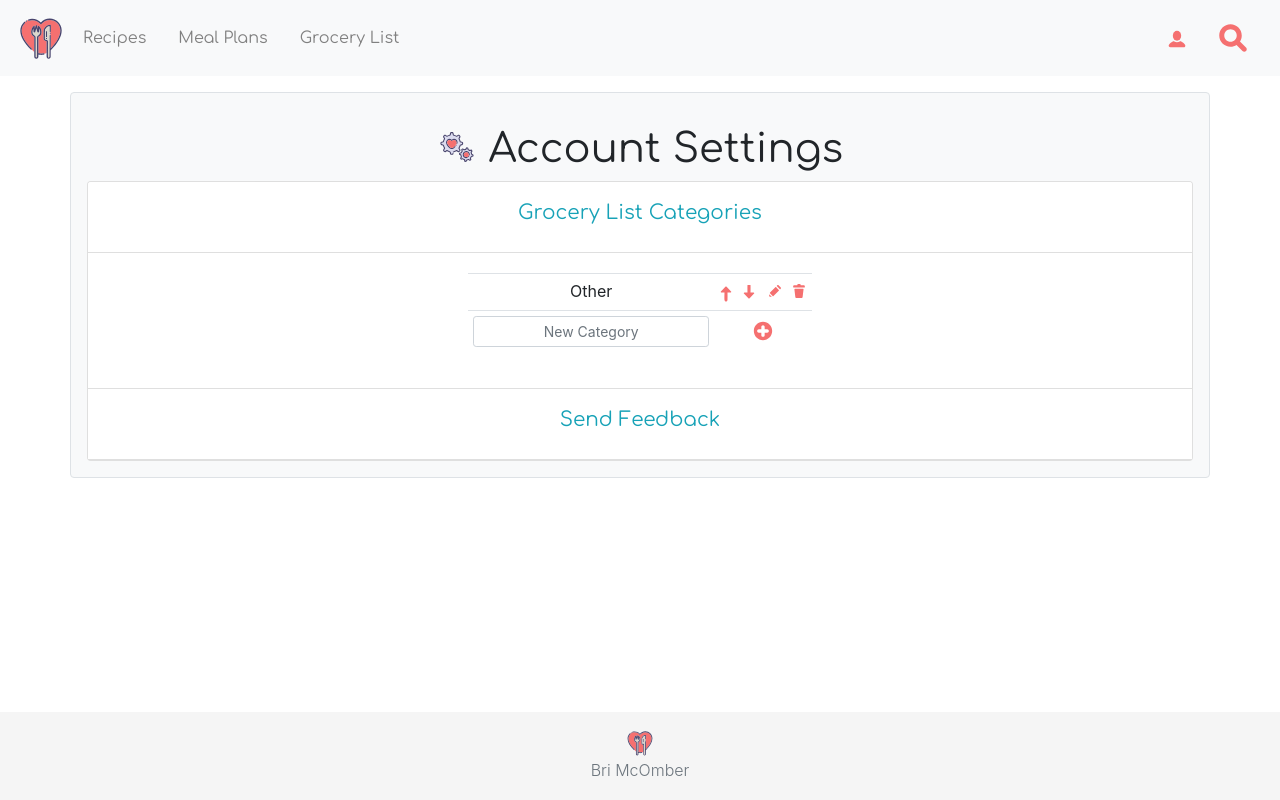
After one commit to brimco/heroku-menu, a Django app: page /settings in a window 1280 px wide, after a click on "Grocery List Categories". The commit adds this page. Run offline with Django 3.2, Linux system fonts and the light colour scheme; the visitor is signed in with stand-in values (Sample User, id 1); data that the repository does not hold is empty; some libraries are stand-ins or nearby versions.

Commit message:
Added a settings page and section to sort grocery list categories

```diff
--- /dev/null
+++ b/menu/static/js/settings.js
@@ -0,0 +1,247 @@
+class GroceryCategories extends React.Component {
+    constructor(props) {
+        super(props);
+
+        this.state = {
+            categories: str_to_dict(this.props.categories),
+            new_category: '',
+            category_to_edit: '',
+            edited_name: ''
+        }
+
+        this.moveUp = this.moveUp.bind(this)
+        this.moveDown = this.moveDown.bind(this)
+        this.edit = this.edit.bind(this)
+        this.saveEdits = this.saveEdits.bind(this)
+        this.delete = this.delete.bind(this)
+        this.confirmDelete = this.confirmDelete.bind(this)
+        this.swap = this.swap.bind(this)
+        this.handleChange = this.handleChange.bind(this)
+        this.addNewCategory = this.addNewCategory.bind(this)
+    }
+
+    sendToDB(info) {
+        fetch(`/settings`, {
+            method: 'PUT',
+            body: JSON.stringify({
+                info: info
+            })
+        })
+        .then(response => response.json())
+        .then(json => {
+            if (json['success'] == false) {
+                console.log(`Error sending to DB: todo: ${info['todo']}, category: ${info['category']}, order: ${info['order']}, error: ${json['error']}`);
+            }
+        })
+    }
+
+    swap(lst, index1, index2) {
+        // update state
+        [lst[index1], lst[index2]] = [lst[index2], lst[index1]]
+        this.setState({
+            categories: lst
+        })
+
+        // send new order to DB for swapped categories
+        this.sendToDB({
+            'todo': 'reorder',
+            'category': lst[index1],
+            'order': index1
+        })
+        this.sendToDB({
+            'todo': 'reorder',
+            'category': lst[index2],
+            'order': index2
+        })
+    }
+
+    moveUp(event) {
+        const lst = this.state.categories
+        const category = event.target.id
+        const old_index = lst.indexOf(category)
+
+        if (old_index > 0) {
+            this.swap(lst, old_index, old_index - 1)
+        }
+    }
+
+    moveDown() {
+        const lst = this.state.categories
+        const category = event.target.id
+        const old_index = lst.indexOf(category)
+
+        if (old_index < lst.length - 1) {
+            this.swap(lst, old_index, old_index + 1)
+        }
+    }
+
+    edit() {
+        this.setState({
+            category_to_edit: event.target.id,
+            edited_name: event.target.id
+        })
+        $('#editModal').modal('show');
+    }
+
+    saveEdits() {
+        const new_categories = this.state.categories
+        new_categories[this.state.categories.indexOf(this.state.category_to_edit)] = this.state.edited_name
+
+        this.setState({
+            categories: new_categories
+        })
+
+        this.sendToDB({
+            'todo': 'rename',
+            'category': this.state.category_to_edit,
+            'edited_name': this.state.edited_name
+        })
+    }
+
+    confirmDelete() {
+        this.setState({category_to_edit: event.target.id})
+        $('#deleteModal').modal('show');
+    }
+
+    delete() {
+        const category = this.state.category_to_edit
+        const new_categories = this.state.categories
+        new_categories.splice(this.state.categories.indexOf(category), 1)
+        this.setState({
+            categories: new_categories
+        })
+
+        this.sendToDB({
+            'todo': 'delete',
+            'category': category
+        })
+    }
+
+    handleChange() {
+        const id = event.target.id
+        const val = event.target.value
+        this.setState({[id]: val})
+    }
+
+    addNewCategory() {
+        event.preventDefault()
+        const category = this.state.new_category
+        const new_categories = this.state.categories
+
+        if (!(this.state.categories.includes(category)) && category != '') {
+            new_categories.push(category)
+            this.setState({
+                new_category: '',
+                categories: new_categories
+            })
+            this.sendToDB({
+                'todo': 'add',
+                'category': category
+            })
+        }
+    }
+
+    render() {
+        const category_rows = []
+        for (let category of this.state.categories) {
+            category_rows.push(
+                <tr key={category}>
+                    <td>{category}</td>
+                    <td>
+                        <button onClick={this.moveUp} className='btn btn-link p-0 m-0'>
+                            <img src={this.props.up_img} height="18" id={category}></img>
+                        </button>
+                        <button onClick={this.moveDown} className='btn btn-link p-0 m-0'>
+                            <img src={this.props.down_img} height="18" id={category}></img>
+                        </button>
+                        <button onClick={this.edit} className='btn btn-link p-0 m-0'>
+                            <img src={this.props.edit_img} height="14" className='pl-2' id={category} style={{verticalAlign: "0px"}}></img>
+                        </button>
+                        <button onClick={this.confirmDelete} className='btn btn-link p-0 m-0'>
+                            <img src={this.props.trash_img} height="14" className='pl-2' id={category} style={{verticalAlign: "0px"}}></img>
+                        </button>
+                    </td>
+                </tr>
+            )
+        }
+
+        {/* addd new category button  */}
+        category_rows.push(
+            <tr key='add_new'>
+                <td>
+                    <input className="form-control form-control-sm text-center" type="text" placeholder="New Category" value={this.state.new_category} onChange={this.handleChange} id='new_category'></input>
+                </td>
+                <td>
+                    <button type="submit" className='btn btn-link m-0 p-0'>
+                        <img src={this.props.add_img} height="20" width="20"></img>
+                    </button>
+                </td>
+            </tr>
+        )
+
+        return (
+            <div>
+                <div className='row'>
+                    <div className='col'></div>
+                    <form onSubmit={this.addNewCategory}>
+                        <table className='table table-hover table-sm col-auto' style={{width: 'auto'}}>
+                            <tbody>
+                                {category_rows}
+                            </tbody>
+                        </table>
+                    </form>
+                    <div className='col'></div>
+                </div>
+
+                {/* delete modal */}
+                <div className="modal fade" id="deleteModal" tabIndex="-1" role="dialog">
+                    <div className="modal-dialog modal-dialog-centered" role="document">
+                        <div className="modal-content">
+                            <div className="modal-header">
+                                <h4>Delete Category</h4>
+                            </div>
+                            <div className="modal-body">
+                                Are you sure you want to delete the category {this.state.category_to_edit}?
+                            </div>
+                            <div className="modal-footer">
+                                <button type="button" className="btn btn-outline-info" data-dismiss="modal">
+                                    <img src={this.props.close_img} height="20" width="20" style={{verticalAlign: "-5px"}} className='p-0 m-0'></img>
+                                    <span>Cancel</span>
+                                </button>
+                                <button type="button" className="btn btn-outline-info" data-dismiss="modal" onClick={this.delete}>
+                                    <img src={this.props.trash_img} height="15" width="15" style={{verticalAlign: "-1px"}} className='p-0 m-0'></img>
+                                    <span>Delete</span>
+                                </button>
+                            </div>
+                        </div>
+                    </div>
+                </div>
+
+                {/* edit modal */}
+                <div className="modal fade" id="editModal" tabIndex="-1" role="dialog">
+                    <div className="modal-dialog modal-dialog-centered" role="document">
+                        <div className="modal-content">
+                            <div className="modal-header">
+                                <h4>Edit Category Name</h4>
+                            </div>
+                            <div className="modal-body">
+                                Original name: {this.state.category_to_edit}
+                                <input className="form-control form-control-sm text-center" autoFocus type="text" value={this.state.edited_name} id='edited_name' onChange={this.handleChange}></input>
+                            </div>
+                            <div className="modal-footer">
+                                <button type="button" className="btn btn-outline-info" data-dismiss="modal">
+                                    <img src={this.props.close_img} height="20" width="20" style={{verticalAlign: "-5px"}} className='p-0 m-0'></img>
+                                    <span>Cancel</span>
+                                </button>
+                                <button type="button" className="btn btn-outline-info" data-dismiss="modal" onClick={this.saveEdits}>
+                                    <img src={this.props.check_img} height="20" width="20" style={{verticalAlign: "-5px"}} className='p-0 m-0'></img>
+                                    <span>Save</span>
+                                </button>
+                            </div>
+                        </div>
+                    </div>
+                </div>
+            </div>
+        )
+    }
+}
--- a/menu/static/styles.css
+++ b/menu/static/styles.css
@@ -22,12 +22,17 @@ h6,
   font-family: Comfortaa-Regular, sans-serif;
 }
 
+.blue, .blue:hover {
+  color: #17a2b7;
+  text-decoration-color: #17a2b7;
+}
+
 .nav-link {
   color: gray;
 }
 .nav-link:hover {
   /* color: #f57070; */
-  color: #44a6c4;
+  color: #17a2b7;
   text-decoration: none !important;
 }
 
--- a/menu/templates/menu/layout.html
+++ b/menu/templates/menu/layout.html
@@ -67,6 +67,7 @@
                                     <img src='{% static "/images/account.svg" %}' height="20" width="20">
                                 </a>
                                 <div class="dropdown-menu dropdown-menu-right bg-light">
+                                    <a class="dropdown-item" href="{% url 'menu:settings' %}">Settings</a>
                                     <a class="dropdown-item" href="{% url 'menu:logout' %}">Logout</a>
                                 </div>
                             </div>
--- /dev/null
+++ b/menu/templates/menu/settings.html
@@ -0,0 +1,67 @@
+{% extends 'menu/layout.html' %}
+{% load static %}
+
+{% block script %}
+<script src='{% static "js/tools.js" %}' type='text/babel'></script>
+<script src='{% static "js/settings.js" %}' type='text/babel'></script>
+{% endblock %}
+
+{% block body %}
+    <div class="container text-center rounded border bg-light mt-3 p-3">
+        <!-- title -->
+        <h1 class='pt-3'>
+            <img src='{% static "/images/settings.svg" %}' height="40" width="40" style="vertical-align: -5px">
+            <span class='mobile-shrink'>Account Settings</span>
+        </h1>
+
+        <div class="accordion" id="settingsAccordian">
+            <!-- grocery list categories -->
+            <div class="card">
+                <div class="card-header bg-white" id="headingOne">
+                    <button class="btn btn-link" type="button" data-toggle="collapse" data-target="#collapseOne">
+                        <h5 class="blue">Grocery List Categories</h5>
+                    </button>
+                </div>
+                <div id="collapseOne" class="collapse" data-parent="#settingsAccordian">
+                    <div class="card-body" id='groceryCategories'></div>
+                </div>
+            </div>
+
+            <div class="card">
+                <div class="card-header bg-white" id="headingTwo">
+                    <button class="btn btn-link" type="button" data-toggle="collapse" data-target="#collapseTwo">
+                        <h5 class="blue">Send Feedback</h5>
+                    </button>
+                </div>
+                <div id="collapseTwo" class="collapse" data-parent="#settingsAccordian">
+                    <div class="card-body" id='groceryCategories'></div>
+                </div>
+            </div>
+        </div>
+    </div>
+
+    <script type='text/babel'>
+        const categories = '{{ categories }}';
+        function start() {
+            ReactDOM.render(<GroceryCategories
+                                categories={categories}
+                                up_img = '{% static "/images/up.svg" %}'
+                                down_img = '{% static "/images/down.svg" %}'
+                                trash_img = '{% static "/images/trash.svg" %}'
+                                add_img = '{% static "/images/add.svg" %}'
+                                edit_img = '{% static "/images/edit.svg" %}'
+                                close_img = '{% static "/images/close.svg" %}'
+                                check_img = '{% static "/images/check.svg" %}'
+                                />,
+                                document.querySelector('#groceryCategories'));
+        }
+
+        if( document.readyState !== 'loading' ) {
+            start();
+        } else {
+            document.addEventListener('DOMContentLoaded', function () {
+                start();
+            })
+        }
+    </script>
+{% endblock %}
--- a/menu/urls.py
+++ b/menu/urls.py
@@ -20,4 +20,5 @@ urlpatterns = [
     path("login", views.login_view, name="login"),
     path("logout", views.logout_view, name="logout"),
     path("register", views.register, name="register"),
+    path("settings", views.settings, name='settings')
 ]
--- a/menu/views.py
+++ b/menu/views.py
@@ -399,8 +399,46 @@ def register(request):
         return HttpResponseRedirect(reverse("menu:index"))
     return render(request, "menu/register.html")
 
+@csrf_exempt
+def settings(request):
+    if request.method == 'PUT':
+        try:
+            info = json.loads(request.body.decode("utf-8"))['info']
+            if info['todo'] == 'delete':
+                category = Category.objects.get(name=info['category'])
+                category.delete()
+                return JsonResponse({'success': True})
+            elif info['todo'] == 'add':
+                Category.objects.create(user=request.user, name=info['category'])
+                return JsonResponse({'success': True})
+            elif info['todo'] == 'reorder':
+                try:
+                    category = Category.objects.get(name=info['category'])
+                except ObjectDoesNotExist:
+                    category = Category.objects.create(name=info['category'], user=request.user, order=info['order'])
+                category.order = info['order']
+                category.save()
+                return JsonResponse({'success': True})
+            elif info['todo'] == 'rename':
+                category = Category.objects.get(name=info['category'])
+                category.name = info['edited_name']
+                category.save()
+                return JsonResponse({'success': True})
+        except Exception as e:
+            return JsonResponse({'success': False, 'error': str(e)})
+
+        return JsonResponse({'success': False, 'error': 'todo not found.'})
+
+    return render(request, 'menu/settings.html', {'categories': get_categories(request.user)})
 
 ## tools
+
+def get_categories(user):
+    categories = Category.objects.filter(user=user).order_by('order')
+    lst = [str(category) for category in categories]
+    if 'Other' not in lst:
+        lst.append('Other')
+    return json.dumps(lst)
 
 def get_str_recipes(user, id=None, as_dict=False):
     if id:
```
Also changed, not shown: menu/models.py (+6 -6 lines), menu/migrations/0007_auto_20201015_1516.py (added), menu/migrations/0008_auto_20201015_1525.py (added), menu/static/images/down.svg (added), menu/static/images/settings.svg, menu/static/images/up.svg (added).
